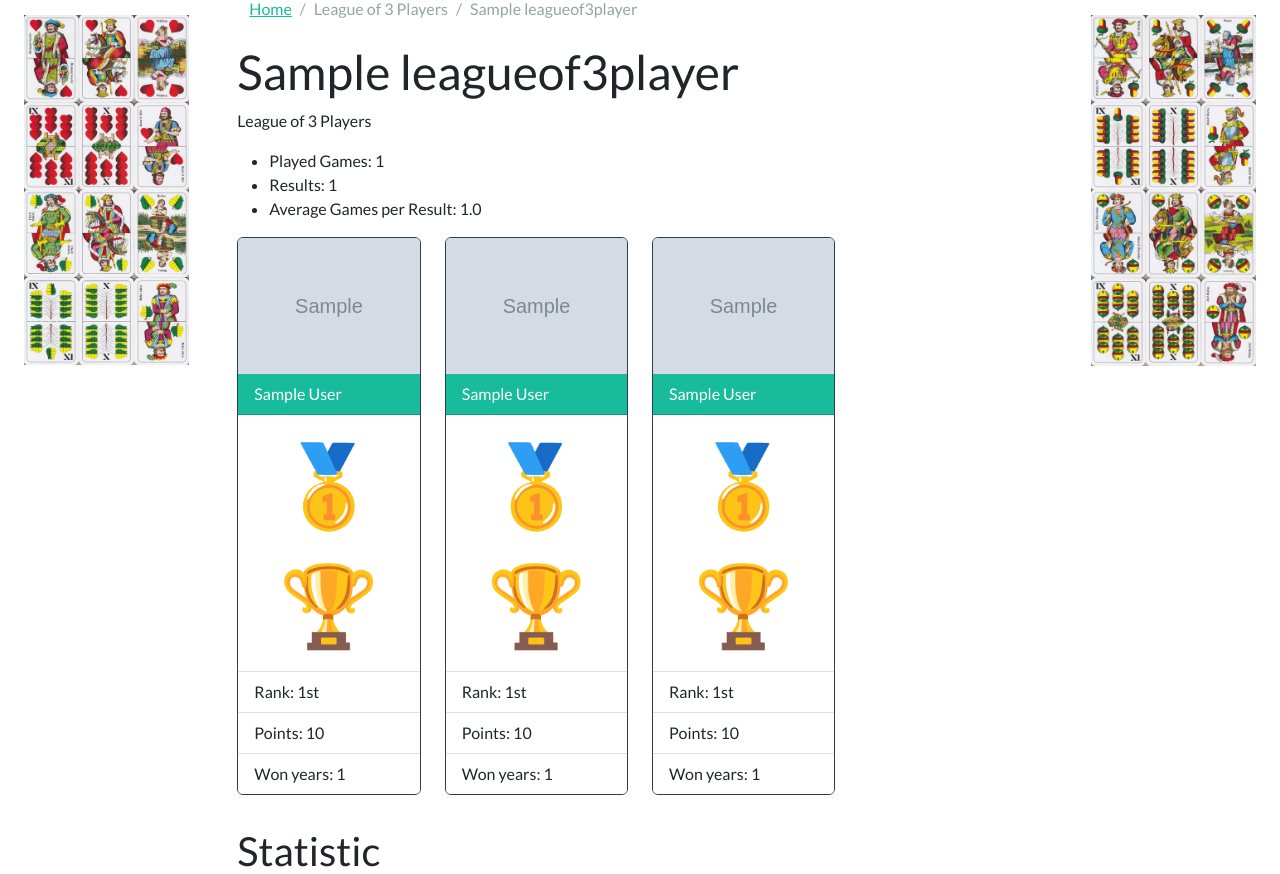
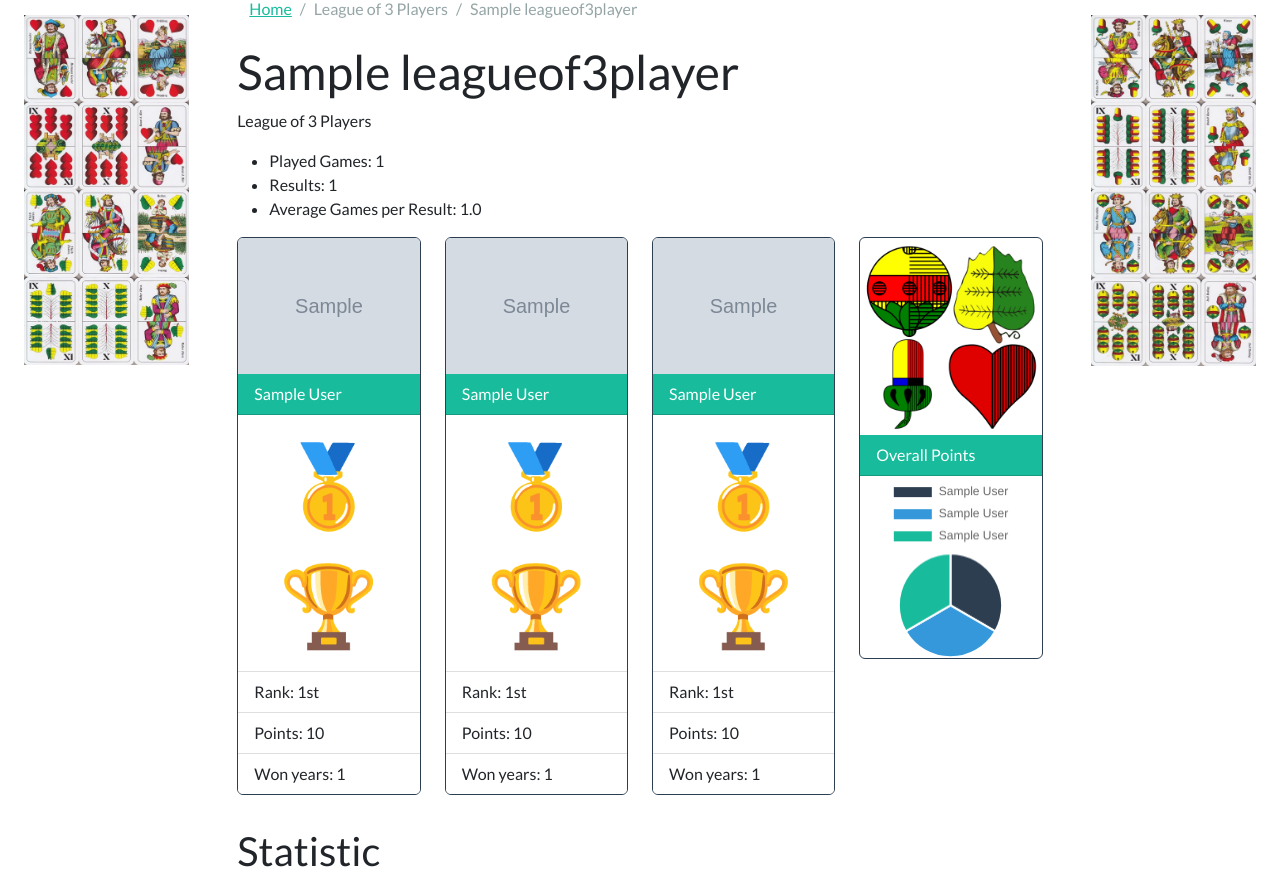
Before and after one commit to wachjose88/stat466-next, a Django app: page /league/3/1 in a window 1280 px wide. Shown: the part 81-955 px from the top of the page. Run offline with Django 4.2, Linux system fonts and the light colour scheme; tables that the repository leaves empty hold one stand-in row (values such as "Sample post"); grey boxes marked "Sample" are stand-in pictures; some libraries are stand-ins or nearby versions.

Commit message:
overall points

```diff
--- a/stat466/core/templates/core/league_3p_days.html
+++ b/stat466/core/templates/core/league_3p_days.html
@@ -201,5 +201,6 @@
             }
           });
         </script>
+        {% include 'core/league_3p_overall.html' %}
     {% endif %}
 {% endblock %}
--- a/stat466/core/templates/core/league_3p_months.html
+++ b/stat466/core/templates/core/league_3p_months.html
@@ -283,5 +283,6 @@
             }
           });
         </script>
+        {% include 'core/league_3p_overall.html' %}
     {% endif %}
 {% endblock %}
--- /dev/null
+++ b/stat466/core/templates/core/league_3p_overall.html
@@ -0,0 +1,17 @@
+<script>
+    const ctxall = document.getElementById('overall_chart');
+
+    new Chart(ctxall, {
+    type: 'pie',
+    data: {
+      labels: ['{{ league.player_1 }}', '{{ league.player_2 }}', '{{ league.player_3 }}'],
+      datasets: [
+            {
+                label: "",
+                backgroundColor: ["#2c3e50", "#3498db", "#18bc9c"],
+                data: [{{ statistic.result.0.1 }}, {{ statistic.result.1.1 }}, {{ statistic.result.2.1 }}]
+            }
+        ]
+    }
+    });
+</script>
--- a/stat466/core/templates/core/league_3p_players.html
+++ b/stat466/core/templates/core/league_3p_players.html
@@ -1,6 +1,7 @@
 
 
 
+{% load static %}
 {% load i18n %}
 {% load humanize %}
 <div class="row">
@@ -40,4 +41,16 @@
             </div>
         {% endwith %}
     {% endfor %}
+    <div class="col-md-3">
+        <div class="card border-primary">
+            <img src="{% static 'core/images/dd.png' %}"
+                class="card-img-top">
+            <div class="card-header text-bg-success">
+                {% translate 'Overall Points' %}
+            </div>
+            <div>
+              <canvas id="overall_chart"></canvas>
+            </div>
+        </div>
+    </div>
 </div>
--- a/stat466/core/templates/core/league_3p_years.html
+++ b/stat466/core/templates/core/league_3p_years.html
@@ -94,6 +94,7 @@
     <div>
       <canvas id="years_chart"></canvas>
     </div>
+
     {% endif %}
 {% endblock %}
 
@@ -147,5 +148,6 @@
             }
           });
         </script>
+        {% include 'core/league_3p_overall.html' %}
     {% endif %}
 {% endblock %}
```
Also changed, not shown: stat466/core/locale/de/LC_MESSAGES/django.po, stat466/core/static/core/images/dd.png (added), 1 other file.
